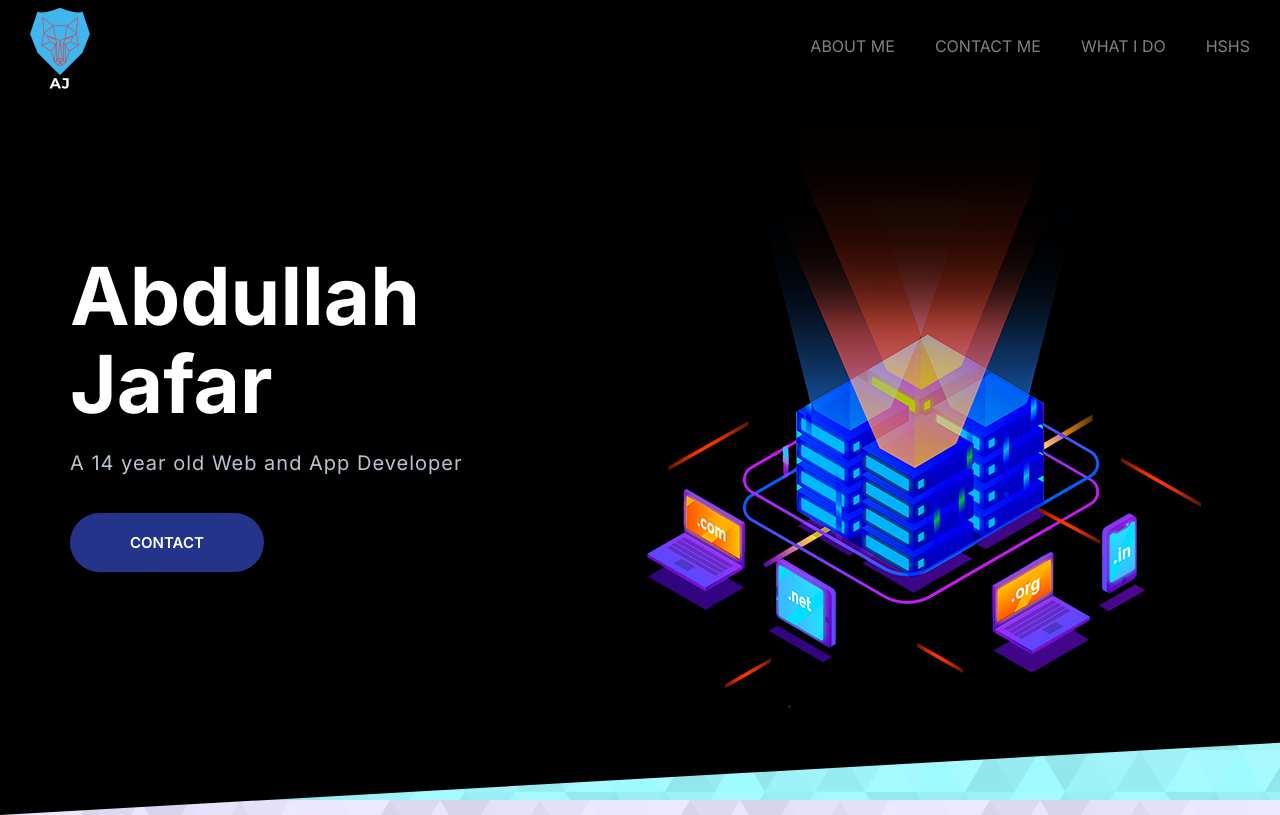
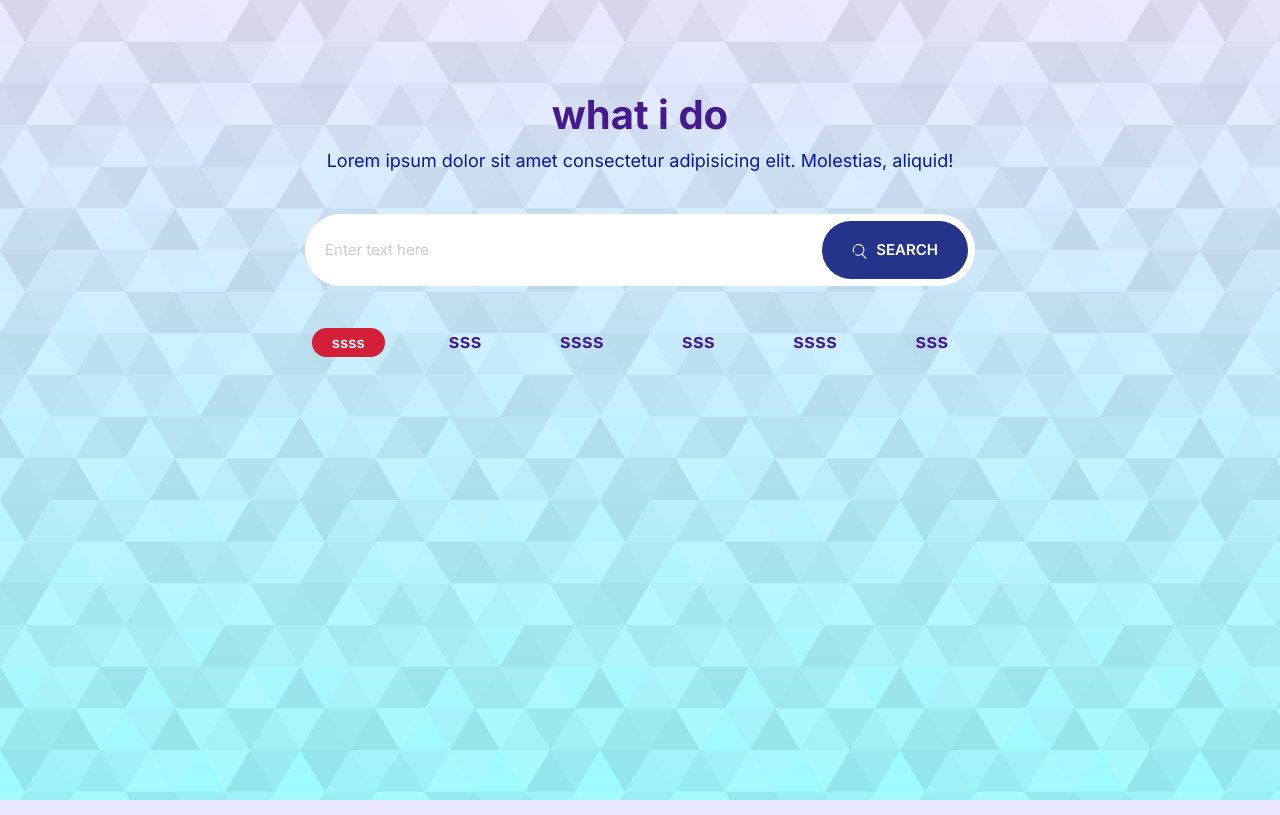
Before and after one commit to AbdullahJafar7/Abdullah-Jafar, a plain HTML site: page index.html in a window 1280 px wide. Drawn offline with Linux system fonts and the light colour scheme; files whose address does not match are found by name.

Commit message:
fixed search.

```diff
--- a/index.html
+++ b/index.html
@@ -14,46 +14,33 @@
     <link rel="stylesheet" href="syles.css" />
     <title>Abdullah Jafar</title>
   </head>
+
   <body>
-    <nav class="nav collaps">
-      <a class="nav__brand" href="/"
-        ><img class="logo" src="/images/LOGOH.png" alt="A Logo"
-      /></a>
-      <svg class="icon icon--white nav__toggler">
-        <use xlink:href="/images/sprite.svg#menu"></use>
-      </svg>
-
-      <ul class="list nav__list collaps__content">
-        <li class="nav__items"><a href="#">ABOUT ME</a></li>
-        <li class="nav__items"><a href="#">contact me</a></li>
-        <li class="nav__items"><a href="#">what i do</a></li>
-        <li class="nav__items"><a href="#">hshs</a></li>
+    <section class="block container block-dom">
+      <header class="block__header">
+        <h2>what i do</h2>
+        <p>
+          Lorem ipsum dolor sit amet consectetur adipisicing elit. Molestias,
+          aliquid!
+        </p>
+      </header>
+      <div class="input-group">
+        <input type="text" class="input" placeholder="Enter text here" />
+        <button class="btn btn--acent">
+          <svg class="icon icon--white">
+            <use xlink:href="images/sprite.svg#search"></use>
+          </svg>
+          search
+        </button>
+      </div>
+      <ul class="list domain-price">
+        <li><span class="bages bages--secondary">ssss</span></li>
+        <li>sss</li>
+        <li>ssss</li>
+        <li>sss</li>
+        <li>ssss</li>
+        <li>sss</li>
       </ul>
-    </nav>
-
-    <section class="block block--dark block--skewed--left hero">
-      <div class="container grid grid--1x2">
-        <header class="block__header hero__content">
-          <h1 class="block__heading">Abdullah Jafar</h1>
-          <p class="hero__tagline">A 14 year old Web and App Developer</p>
-          <a href="" class="btn btn--acent btn--long">Contact</a>
-        </header>
-        <picture>
-          <source
-            type="images/webp"
-            srcset="
-              images/resized/banner.webp    1x,
-              images/resized/banner@2x.webp 2x
-            " />
-          <source
-            type="images/webp"
-            srcset="
-              images/resized/banner.png    1x,
-              images/resized/banner@2x.png 2x
-            " />
-          <img class="hero__image" src="images/resized/banner.png" alt=""
-        /></picture>
-      </div>
     </section>
 
     <script src=".//css/main.js"></script>
--- a/syles.css
+++ b/syles.css
@@ -9,7 +9,7 @@
   --bages--secondary: #c9000d;
   --border-color: #3fb6ee;
   --icon-color: #5c96b1;
-  --border-radius: 30px;
+  --border-radius: 40px;
 }
 *,
 *::after,
@@ -190,12 +190,21 @@ a {
   cursor: pointer;
   font-size: 1.8rem;
   font-weight: 600;
-  margin: 1rem 0;
+  margin: 0.7rem 0.7rem 0.7rem 0;
   padding: 2rem 3rem;
   text-transform: uppercase;
   white-space: nowrap;
   text-align: center;
+  outline: 0;
 }
+
+.btn .icon {
+  height: 1.5rem;
+  width: 1.5rem;
+  margin-right: 0.5rem;
+  vertical-align: middle;
+}
+
 .btn--primary {
   background: var(--primar-color);
   color: white;
@@ -248,9 +257,9 @@ a {
   border-radius: var(--border-radius);
   border: 1px solid var(--border-color);
   color: var(--header-color);
-  font-size: 2rem;
+  font-size: 1.7rem;
   outline: none;
-  padding: 1.5rem 3.5rem;
+  padding: 1.5rem 3.5rem 1.5rem 2rem;
 }
 ::placeholder {
   color: #cdcbd7;
@@ -635,3 +644,27 @@ a {
     align-self: center;
   }
 }
+
+/* domian */
+.block-dom .input-group {
+  border: 0;
+  margin: 4rem auto;
+  max-width: 670px;
+  background: white;
+}
+.domain-price {
+  display: grid;
+  grid-template-columns: repeat(3, 1fr);
+  grid-template-rows: repeat(2, 6rem);
+  font-size: 2rem;
+  font-weight: 600;
+  justify-items: center;
+  max-width: 700px;
+  margin: 0 auto;
+}
+
+@media screen and (min-width: 768px) {
+  .domain-price {
+    grid-template-columns: repeat(auto-fit, minmax(10rem, 1fr));
+  }
+}
```
